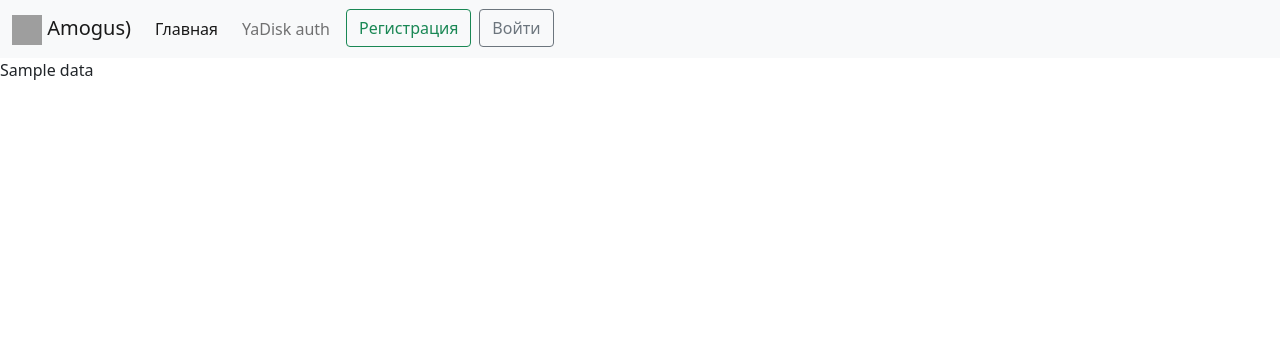
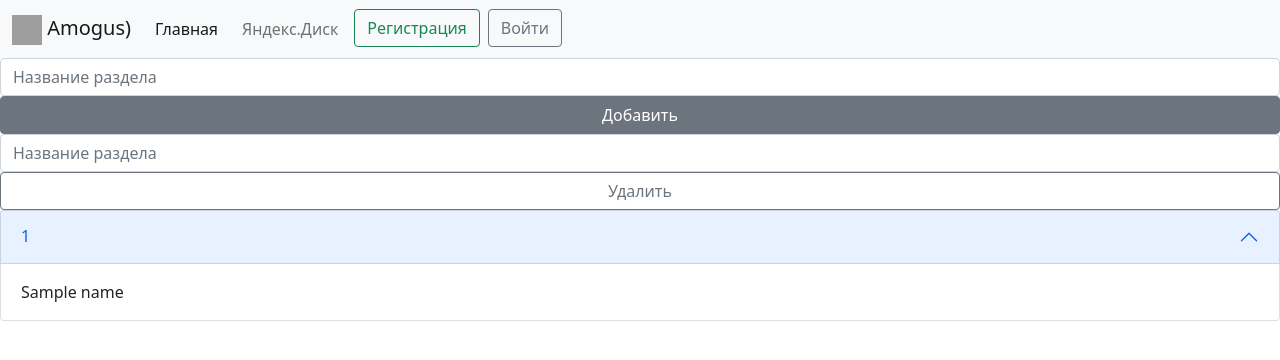
Before and after one commit to Unic0rn0s/WebProject, a Flask app: template templates/home.html in a window 1280 px wide. Shown: the top 360 px of the page. Run offline with Flask 2, Linux system fonts and the light colour scheme; the template is opened without the code that fills it: most values are stand-ins (such as "Sample title", 1, 10 or a date in 2020); some libraries are stand-ins or nearby versions; grey boxes are pictures that could not be loaded.

Commit message:
Получение каталогов с Яндекс.Диска, создание/удаление каталогов через интерфейс, страницы с @login_required

```diff
--- /dev/null
+++ b/app.py
@@ -0,0 +1,183 @@
+from requests import post
+from flask import Flask, render_template, redirect, request
+from urllib.parse import urlencode
+from data import db_session
+from forms.user import RegisterForm, LoginForm
+from data.users import User
+from flask_login import LoginManager, login_user, login_required, logout_user, current_user
+import yadisk
+from yadisk_config import CLIENT_ID, CLIEND_SECRET
+
+
+# Настройки приложения
+app = Flask('Sus')
+app.config['SECRET_KEY'] = 'sus))'
+
+# Работа с авторизацией
+login_manager = LoginManager()
+login_manager.init_app(app)
+
+# Яндекс.Диск
+client_id = CLIENT_ID
+client_secret = CLIEND_SECRET
+baseurl = 'https://oauth.yandex.ru/'
+
+
+# Загрузка пользователя из БД
+@login_manager.user_loader
+def load_user(user_id):
+    db_sess = db_session.create_session()
+    return db_sess.query(User).get(user_id)
+
+
+# Базовая страница
+@app.route('/')
+def root():
+    return render_template('base.html', title='Amogus')
+
+
+# Домашняя страница
+@app.route('/home')
+@login_required
+def home():
+    # Проверка токена Яндекс.Диска
+    user = load_user(current_user.get_id())
+    current_user.yandex_disk = yadisk.YaDisk(token=user.yadisk_token)
+    if current_user.yandex_disk.check_token():
+        print(yandex_files())
+        return render_template('home.html', title='Главная', chapters=yandex_files())
+
+    return render_template('home.html', title='Главная', data='Токен не действителен')
+
+
+# Страница регистрации
+@app.route('/register', methods=['GET', 'POST'])
+def reqister():
+    form = RegisterForm()
+    if form.validate_on_submit():
+        # Если пользователь нажал войти, проверяем пароли и уникальность почты
+        if form.password.data != form.password_again.data:
+            return render_template('register.html', title='Регистрация',
+                                   form=form, message='Пароли не совпадают')
+        db_sess = db_session.create_session()
+
+        if db_sess.query(User).filter(User.email == form.email.data).first():
+            return render_template('register.html', title='Регистрация',
+                                   form=form, message='Такой пользователь уже есть')
+
+        user = User(name=form.name.data, email=form.email.data)
+        user.set_password(form.password.data)
+
+        db_sess.add(user)
+        db_sess.commit()
+        return redirect('/login')
+
+    return render_template('register.html', title='Регистрация', form=form)
+
+
+# Страница авторизации
+@app.route('/login', methods=['GET', 'POST'])
+def login():
+    form = LoginForm()
+
+    if form.validate_on_submit():
+        # Сверяем введённые данные с БД
+        db_sess = db_session.create_session()
+        user = db_sess.query(User).filter(User.email == form.email.data).first()
+        if user and user.check_password(form.password.data):
+            login_user(user, remember=form.remember_me.data)
+            return redirect('/home')
+        return render_template('login.html', message='Неправильный логин или пароль',
+                               form=form, error=None)
+
+    return render_template('login.html', title='Авторизация', form=form)
+
+
+# Обработка выхода пользователя
+@app.route('/logout')
+@login_required
+def logout():
+    logout_user()
+    return redirect('/')
+
+
+# Получение токена пользователя для Яндекс.Диска
+@app.route('/yadisk_auth')
+@login_required
+def yadisk_auth():
+
+    # Если пользователь подтвердил разрешение, получаем код
+    if request.args.get('code', False):
+        data = {
+            'grant_type': 'authorization_code',
+            'code': request.args.get('code'),
+            'client_id': client_id,
+            'client_secret': client_secret
+        }
+        data = urlencode(data)
+        # С помощью кода подтверждения получаем токен в json ответе
+        data = post(baseurl + "token", data).json()
+        token = data['access_token']
+
+        # Обновляем токен в БД
+        db_sess = db_session.create_session()
+        user = db_sess.query(User).filter(User.id == current_user.get_id()).first()
+        user.yadisk_token = token
+
+        db_sess.add(user)
+        db_sess.commit()
+        return redirect('/home')
+
+    # Иначе отправляем пользователя на страницу авторизации
+    return redirect(baseurl + "authorize?response_type=code&client_id={}".format(client_id))
+
+
+# Получение папок и файлов из Яндекс.Диска
+def yandex_files():
+    result = list()
+    for i in current_user.yandex_disk.listdir('/'):
+        result.append((i.name, [j.name for j in current_user.yandex_disk.listdir(i.path)]))
+    return result
+
+
+# Обработчик ошибки авторизации
+@app.errorhandler(401)
+def not_auth(e):
+    return redirect('/login')
+
+
+@app.route('/add_chapter', methods=['POST'])
+@login_required
+def add_chapter():
+    name = request.form['add']
+    user = load_user(current_user.get_id())
+    current_user.yandex_disk = yadisk.YaDisk(token=user.yadisk_token)
+    try:
+        current_user.yandex_disk.mkdir(f'/{name}')
+    except Exception:
+        return render_template('home.html', title='Главная',
+                               chapters=yandex_files(), error='Указан неверный раздел')
+    return redirect('/home')
+
+
+@app.route('/delete_chapter', methods=['POST'])
+@login_required
+def delete_chapter():
+    name = request.form['del']
+    user = load_user(current_user.get_id())
+    current_user.yandex_disk = yadisk.YaDisk(token=user.yadisk_token)
+    try:
+        current_user.yandex_disk.remove(f'/{name}')
+    except Exception:
+        return render_template('home.html', title='Главная',
+                               chapters=yandex_files(), error='Указан неверный раздел')
+
+    return redirect('/home')
+
+
+# Инициализация БД
+db_session.global_init('db/sqlite.db')
+
+# Запуск приложения
+if __name__ == '__main__':
+    app.run(host='localhost', port=5000, debug=True)
--- a/data/users.py
+++ b/data/users.py
@@ -11,6 +11,7 @@ class User(SqlAlchemyBase, UserMixin):
     name = sqlalchemy.Column(sqlalchemy.String, nullable=True)
     email = sqlalchemy.Column(sqlalchemy.String, index=True, unique=True, nullable=True)
     hashed_password = sqlalchemy.Column(sqlalchemy.String, nullable=True)
+    yadisk_token = sqlalchemy.Column(sqlalchemy.String, nullable=True)
     created_date = sqlalchemy.Column(sqlalchemy.DateTime, default=datetime.datetime.now)
 
     def set_password(self, password):
--- a/forms/user.py
+++ b/forms/user.py
@@ -1,5 +1,5 @@
 from flask_wtf import FlaskForm
-from wtforms import PasswordField, StringField, SubmitField, EmailField, BooleanField
+from wtforms import PasswordField, StringField, EmailField, SubmitField, BooleanField
 from wtforms.validators import DataRequired
 
 
--- a/server.py
+++ /dev/null
@@ -1,105 +0,0 @@
-from requests import post
-from flask import Flask, render_template, redirect, request, jsonify
-from urllib.parse import urlencode
-from data import db_session
-from forms.user import RegisterForm, LoginForm
-from data.users import User
-from flask_login import LoginManager, login_user, login_required, logout_user
-import yadisk
-from yadisk_config import CLIENT_ID, CLIEND_SECRET
-
-
-app = Flask('Sus')
-app.config['SECRET_KEY'] = 'sus))'
-
-login_manager = LoginManager()
-login_manager.init_app(app)
-
-# Яндекс.Диск
-client_id = CLIENT_ID
-client_secret = CLIEND_SECRET
-baseurl = 'https://oauth.yandex.ru/'
-
-
-@login_manager.user_loader
-def load_user(user_id):
-    db_sess = db_session.create_session()
-    return db_sess.query(User).get(user_id)
-
-
-@app.route('/')
-def root():
-    return render_template('base.html', title='Amogus')
-
-
-@app.route('/home/<data>')
-def home(data):
-    return render_template('home.html', title='Home', data=data)
-
-
-@app.route('/register', methods=['GET', 'POST'])
-def reqister():
-    form = RegisterForm()
-    if form.validate_on_submit():
-        if form.password.data != form.password_again.data:
-            return render_template('register.html', title='Регистрация',
-                                   form=form, message='Пароли не совпадают')
-        db_sess = db_session.create_session()
-
-        if db_sess.query(User).filter(User.email == form.email.data).first():
-            return render_template('register.html', title='Регистрация',
-                                   form=form, message='Такой пользователь уже есть')
-
-        user = User(name=form.name.data, email=form.email.data)
-        user.set_password(form.password.data)
-
-        db_sess.add(user)
-        db_sess.commit()
-        return redirect('/login')
-
-    return render_template('register.html', title='Регистрация', form=form)
-
-
-@app.route('/login', methods=['GET', 'POST'])
-def login():
-    form = LoginForm()
-    if form.validate_on_submit():
-        db_sess = db_session.create_session()
-        user = db_sess.query(User).filter(User.email == form.email.data).first()
-        if user and user.check_password(form.password.data):
-            login_user(user, remember=form.remember_me.data)
-            return redirect('/')
-        return render_template('login.html', message='Неправильный логин или пароль', form=form)
-    return render_template('login.html', title='Авторизация', form=form)
-
-
-@app.route('/logout')
-@login_required
-def logout():
-    logout_user()
-    return redirect('/')
-
-
-@app.route('/yadisk_auth')
-def yadisk_auth():
-    if request.args.get('code', False):
-        data = {
-            'grant_type': 'authorization_code',
-            'code': request.args.get('code'),
-            'client_id': client_id,
-            'client_secret': client_secret
-        }
-        data = urlencode(data)
-        data = post(baseurl + "token", data).json()
-        print(data['access_token'])
-        y = yadisk.YaDisk(token=data['access_token'])
-        print(y.check_token())
-        print(list(y.listdir("/Images")))
-        return data['access_token']
-    else:
-        return redirect(baseurl + "authorize?response_type=code&client_id={}".format(client_id))
-
-
-db_session.global_init('db/sqlite.db')
-
-app.run(host='localhost', port=5000, debug=True)
--- a/static/css/style.css
+++ b/static/css/style.css
@@ -9,3 +9,16 @@
     margin-right: 40%;
     margin-top: 5%;
 }
+
+#create_chapter {
+    width: 30%;
+    height: 100%;
+}
+
+#add_chapter {
+    width: 100%;
+}
+
+#del_chapter {
+    width: 100%;
+}
--- a/templates/base.html
+++ b/templates/base.html
@@ -22,10 +22,10 @@
                 <div class="collapse navbar-collapse" id="navbarSupportedContent">
                   <ul class="navbar-nav me-auto mb-2 mb-lg-0">
                     <li class="nav-item me-2">
-                      <a class="nav-link active" aria-current="page" href="/home/Нет данных о Яндекс.Диск">Главная</a>
+                      <a class="nav-link active" aria-current="page" href="/home">Главная</a>
                     </li>
                     <li class="nav-item me-2">
-                      <a class="nav-link" href="/yadisk_auth">YaDisk auth</a>
+                      <a class="nav-link" href="/yadisk_auth">Яндекс.Диск</a>
                     </li>
                       {% if current_user.is_authenticated %}
                       <li class="nav-item dropdown">
--- a/templates/home.html
+++ b/templates/home.html
@@ -7,9 +7,44 @@
     {% extends "base.html" %}
 
     {% block content %}
-    <p>
-        {{ data }}
-    </p>
+
+    {% if error %}
+    <div class="alert alert-danger" role="alert">
+        {{ error }}
+    </div>
+    {% endif %}
+    <form method="post" action="/add_chapter">
+        <input class="form-control" placeholder="Название раздела" name="add">
+        <button id="add_chapter" type="submit" class="btn btn-secondary">Добавить</button>
+    </form>
+    <form method="post" action="/delete_chapter">
+        <input class="form-control" placeholder="Название раздела" name="del">
+        <button id="del_chapter" type="submit" class="btn btn-outline-secondary">Удалить</button>
+    </form>
+
+    {% for i in chapters %}
+    <div class="accordion" id="accordionExample">
+          <div class="accordion-item">
+            <h2 class="accordion-header" id="headingOne">
+              <button class="accordion-button" type="button" data-bs-toggle="collapse"
+                      data-bs-target="#collapseOne" aria-expanded="true" aria-controls="collapseOne">
+                  {{ i[0] }}
+              </button>
+            </h2>
+
+            <div id="collapseOne" class="accordion-collapse collapse show"
+                 aria-labelledby="headingOne" data-bs-parent="#accordionExample">
+             {% for j in i[1] %}
+              <div class="accordion-body">
+                  {{ j }}
+
+              </div>
+              {% endfor %}
+            </div>
+          </div>
+        </div>
+    {% endfor %}
+
     {% endblock %}
 </body>
 </html>
```
Also changed, not shown: db/sqlite.db.
